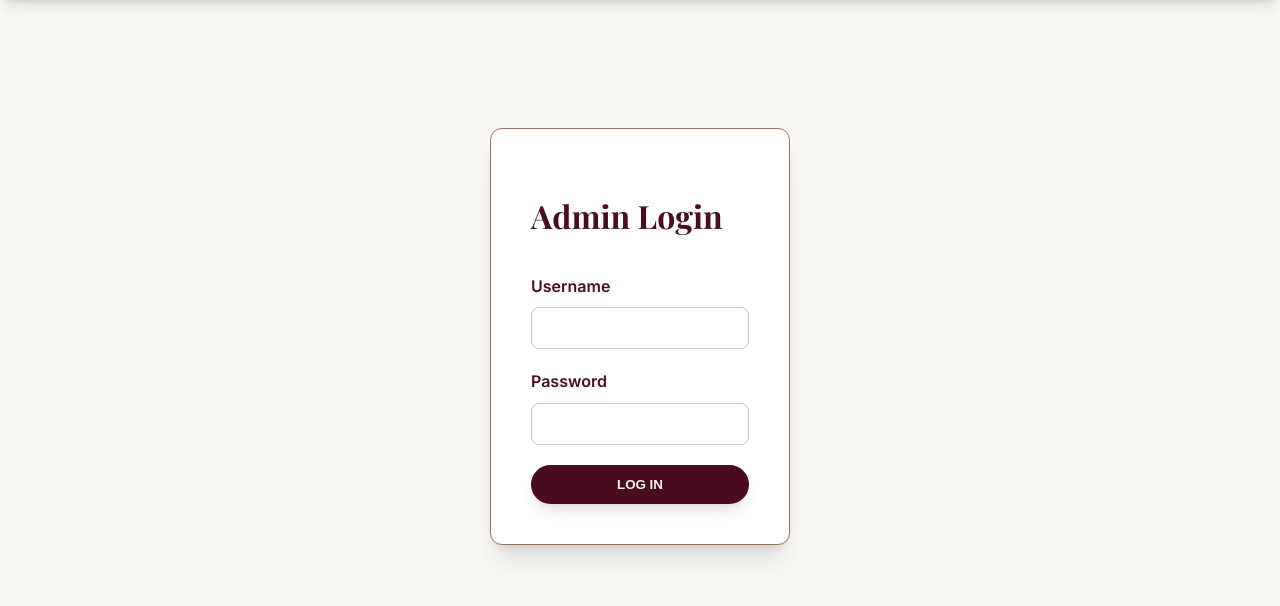
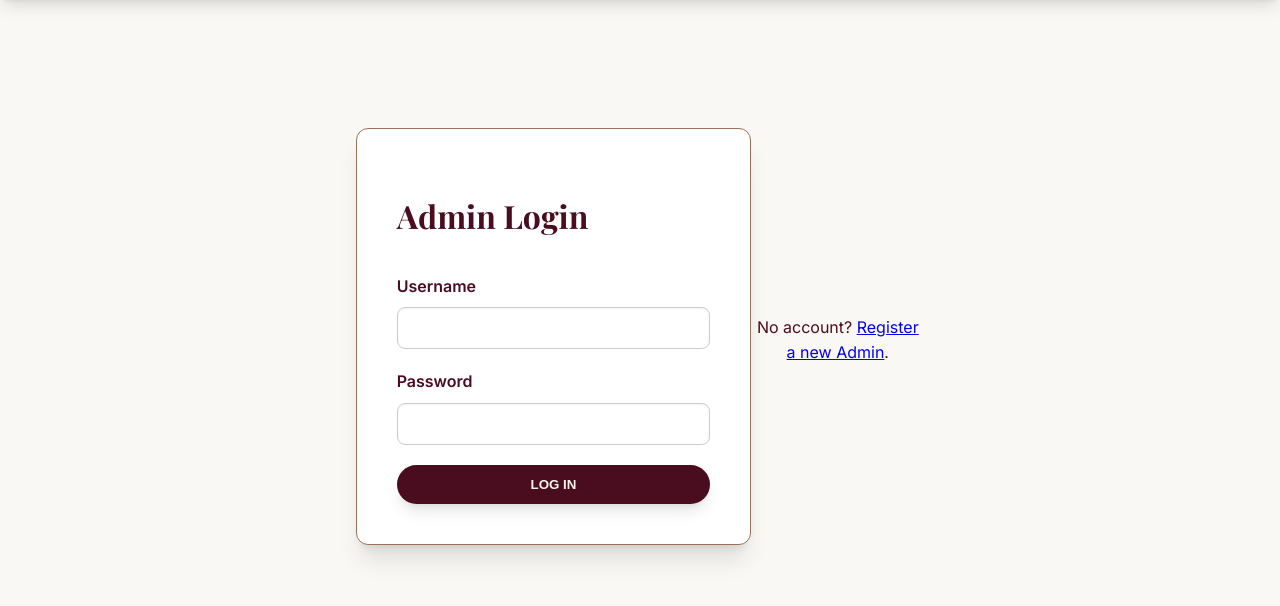
Before and after one commit to lcgraves/bc-wine-recommender, a PHP site: page /bc-wine-recommender/login.php in a window 1280 px wide. Shown: the part 70-676 px from the top of the page. Run offline with PHP 8.4, Linux system fonts and the light colour scheme.

Commit message:
Add link to registration on login page

```diff
--- a/Public/login.php
+++ b/Public/login.php
@@ -85,6 +85,10 @@ if (is_post_request()) {
                 </button>
             </form>
         </div>
+
+        <p style="text-align: center; margin-top: 1.5rem;">
+            No account? <a href="register.php">Register a new Admin</a>.
+        </p>
     </main>
 
     <!-- Footer  -->
```
